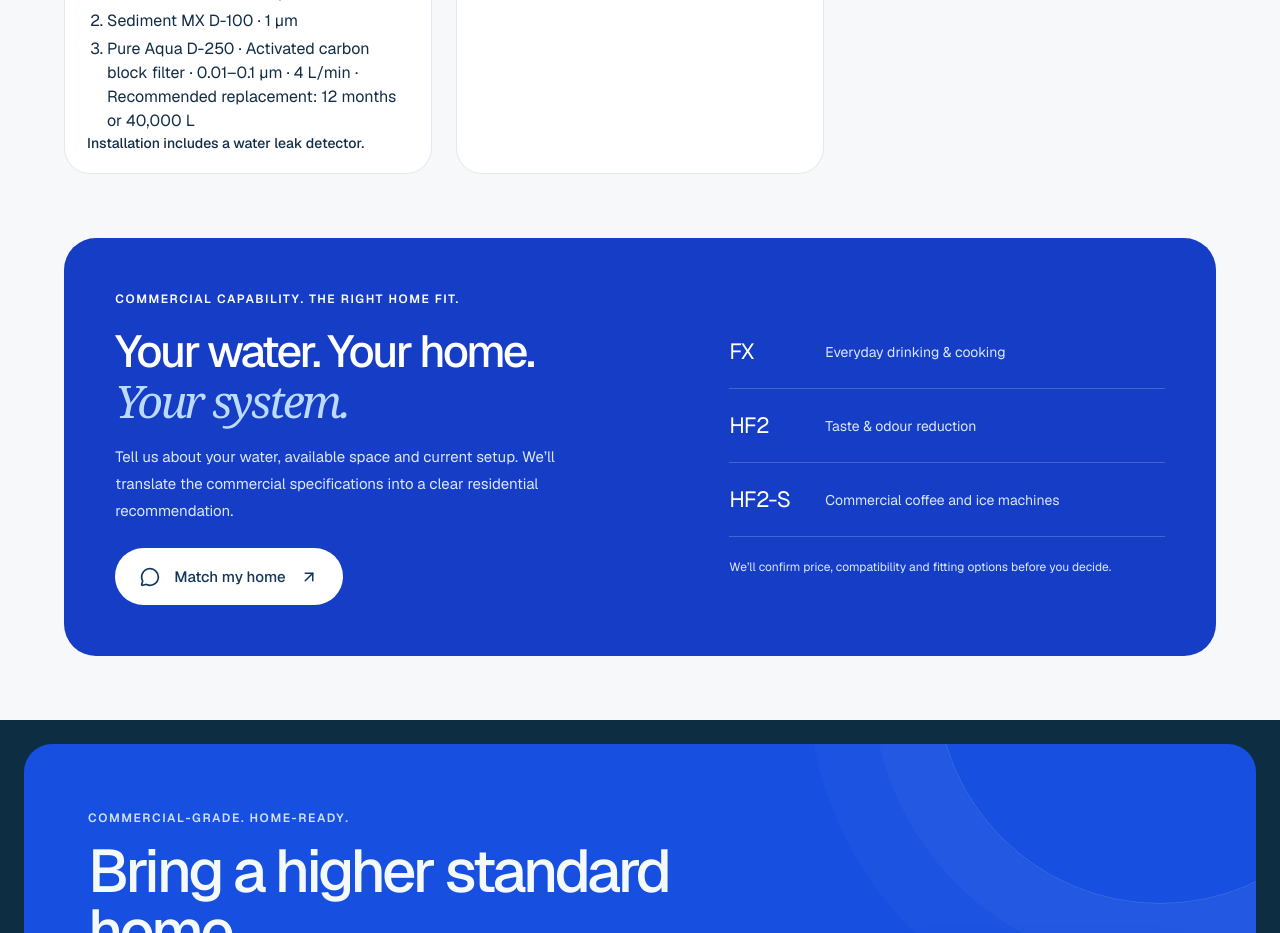
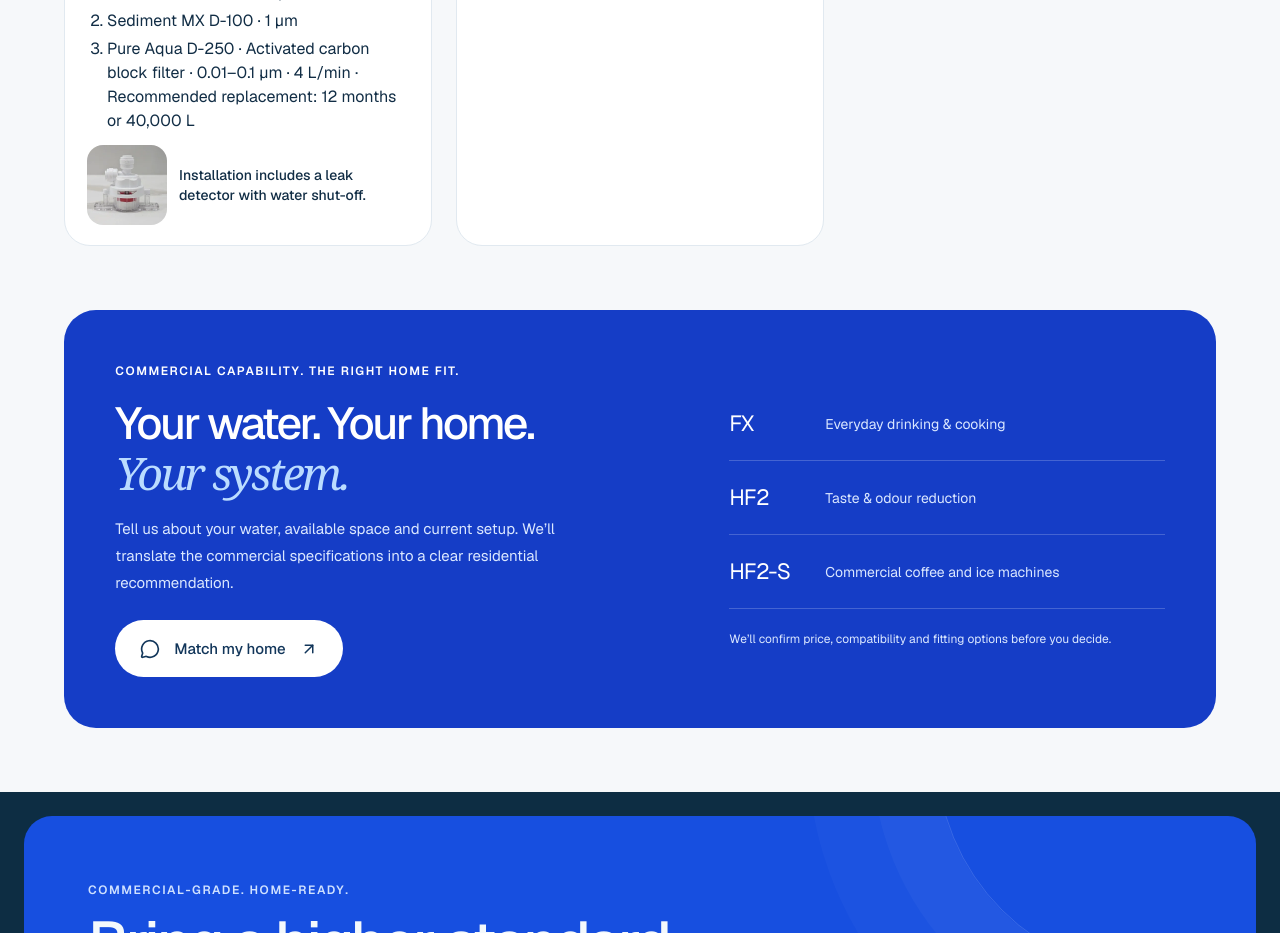
Before and after one commit to CyprusWaterFilters/Cyprus-Water-Filter, a Next.js app: page /products in a window 1280 px wide. Shown: the part 6280-7213 px from the top of the page. Built offline with nearby package versions, Linux system fonts and the light colour scheme.

Commit message:
Show water shut-off leak detector with installation

```diff
--- a/components/product-catalogue.tsx
+++ b/components/product-catalogue.tsx
@@ -154,7 +154,10 @@ fx && <dl className="catalogue-detail-specs">
                   <li><bdi>{'Sediment MX D-100 · 1 µm'}</bdi></li>
                   <li><bdi>{'Pure Aqua D-250'}</bdi> · {t('Activated carbon block filter')} · <bdi>{`${number.format(0.01)}–${number.format(0.1)} µm`}</bdi> · {t('{value} L/min', { value: number.format(4) })} · {t('Recommended replacement: 12 months or {capacity}', { capacity: t('{value} L', { value: number.format(40000) }) })}</li>
                 </ol>}
-                {variant === 1 && <p className="mt-3 text-sm font-medium">{t('Installation includes a water leak detector.')}</p>}
+                {variant === 1 && <figure className="mt-3 flex items-center gap-3">
+                  <img className="size-20 shrink-0 rounded-lg object-contain" src="/images/water-leak-detector.svg" alt="" width={320} height={320} loading="lazy"/>
+                  <figcaption className="text-sm font-medium">{t('Installation includes a leak detector with water shut-off.')}</figcaption>
+                </figure>}
               </div>
             </article>
           ))}
```
